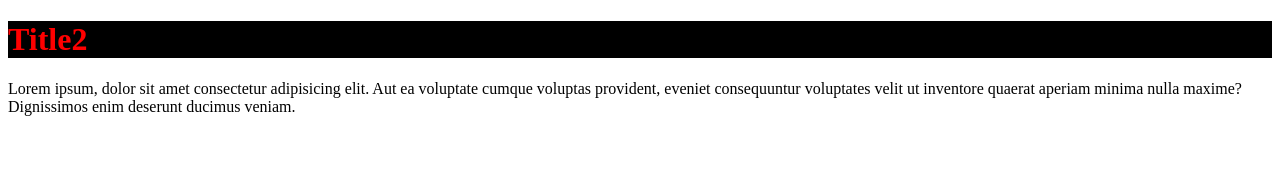
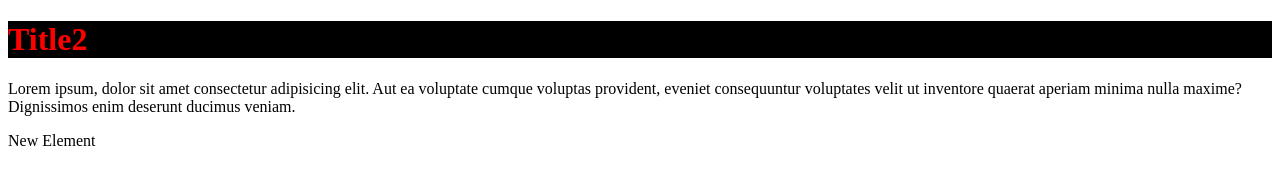
Before and after one commit to K-khalid/Car, a plain HTML site: page index.htm in a window 1280 px wide. Drawn offline with Linux system fonts and the light colour scheme.

Commit message:
add span in index.htm file

```diff
--- a/index.htm
+++ b/index.htm
@@ -20,6 +20,7 @@
     <p>Lorem ipsum, dolor sit amet consectetur adipisicing elit. Aut ea voluptate cumque voluptas provident, eveniet
         consequuntur voluptates velit ut inventore quaerat aperiam minima nulla maxime? Dignissimos enim deserunt
         ducimus veniam.</p>
+    <span>New Element</span>
 </body>
 
 </html>
```
